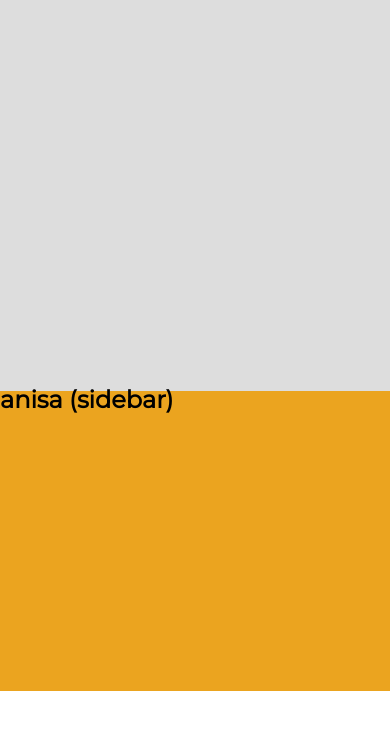
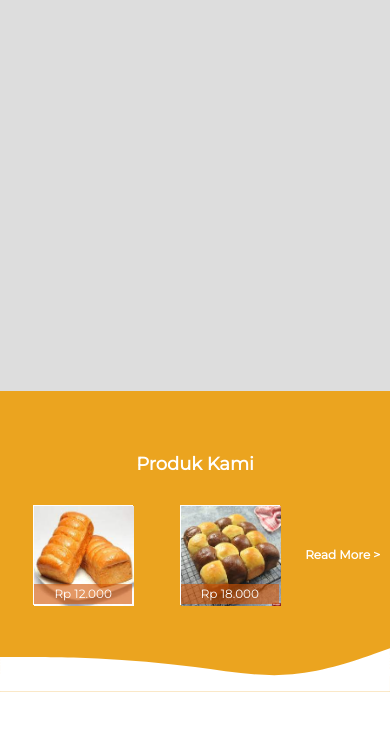
Before and after one commit to progatea04/progatea04, a plain HTML site: page index.html in a window 390 px wide. Shown: the part 109-844 px from the top of the page. Drawn offline with Linux system fonts and the light colour scheme.

Commit message:
menambahkan aside

```diff
--- a/css/style.css
+++ b/css/style.css
@@ -5,6 +5,7 @@
 body {
     font-family: 'Montserrat', sans-serif;
     line-height: 18px;
+    overflow-x: hidden;
 }
 
 
@@ -45,10 +46,69 @@ header {
 
 
 /* ============ anisa ============= */
-aside.sesuaikan {
-    height: 300px;
+.container-aside {
     background-color: #eba41f;
+    padding-top: 32px;
 }
+
+.container-aside h2 {
+    color: #fff;
+    padding: 32px;
+}
+
+.container-aside svg {
+    display: block;
+}
+
+.produk-aside {
+    margin-top: 12px;
+    width: 95%;
+    margin: auto;
+    display: flex;
+    align-items: center;
+}
+
+.produk-aside h1 {
+    text-align: center;
+    font-size: 18px;
+    color: #fff;
+    margin-left: 20px;
+}
+
+.produk-aside a {
+    color: #fff;
+    text-decoration: none;
+}
+
+.produk-aside a:hover {
+    color: #d35400;
+}
+
+.card-produk {
+    width: 250px;
+    height: 200px;
+    border: 1px solid white;
+    background-color: #fff;
+    margin-right: 8px;
+    position: relative;
+}
+
+.harga {
+    width: 100%;
+    height: 40px;
+    background-color: rgba(211, 84, 0, .6);
+    position: absolute;
+    bottom: 0;
+    display: flex;
+    justify-content: center;
+    align-items: center;
+}
+
+.harga p {
+    text-align: center;
+    color: #fff;
+}
+
 
 /* =========== anisa akhir =========== */
 
@@ -72,9 +132,7 @@ main {
 }
 
 .judul	{
-	margin-bottom: 3%;
 	color: #eba41f;
-	margin-bottom: 10px;
     padding: 32px;
 }
 
@@ -93,6 +151,7 @@ main {
 	display: flex;
 	flex-direction: row;
 	flex-wrap: wrap;
+    padding-top: -48px;
 }
 
 .promo .sub-promo	{
--- a/css/viewport.css
+++ b/css/viewport.css
@@ -5,6 +5,49 @@
 
 
 @media (max-width: 620px) {
+    .container-aside h2 {
+        font-size: 18px;
+        text-align: center;
+    }
+
+    .card-produk.tiga {
+        display: none;
+    }
+
+    .produk-aside h1 {
+        font-size: 12px;
+        margin-left: 2px;
+    }
+
+    .card-produk {
+        margin: auto;
+        width: 100px;
+        height: 100px;
+        border: 1px solid white;
+        background-color: #fff;
+        position: relative;
+    }
+
+    .pro {
+        width: 100px;
+        height: 100px;
+    }
+
+    .harga {
+        width: 100%;
+        height: 20px;
+        background-color: rgba(211, 84, 0, .6);
+        position: absolute;
+        bottom: 0;
+        display: flex;
+        justify-content: center;
+        align-items: center;
+    }
+
+    .harga p {
+        font-size: 12px;
+    }
+
     /* dwiyan */
     .container-info {
         width: 100%;
--- a/index.html
+++ b/index.html
@@ -24,9 +24,42 @@
 
 
     <!-- project anisa, sidebar-->
-    <aside class="sesuaikan">
-        <h1>anisa (sidebar)</h1>
-        <h2?</h2>
+    <aside>
+        <div class="container-aside">
+            <h2>Produk Kami</h2>
+            <div class="produk-aside">
+                <div class="card-produk satu">
+                    <img class="pro" src="images/anisa/download.jpg" alt="roti" width="250" height="200">
+                    <div class="harga">
+                        <a href="#">
+                            <p>Rp 12.000</p>
+                        </a>
+                    </div>
+                </div>
+
+                <div class="card-produk dua">
+                    <img class="pro" src="images/anisa/roti1.jpg" alt="roti" width="250" height="200">
+                    <div class="harga">
+                        <a href="#">
+                            <p>Rp 18.000</p>
+                        </a>
+                    </div>
+                </div>
+
+                <div class="card-produk tiga">
+                    <img class="pro" src="images/anisa/roti2.jpg" alt="roti" width="250" height="200">
+                    <a href="#">
+                        <p>Rp 42.000</p>
+                    </a>
+                </div>
+
+                <span>
+                    <h1>
+                       <a href="#">Read More ></a></h1>
+                </span>
+            </div>
+            <svg xmlns="http://www.w3.org/2000/svg" viewBox="0 0 1440 320"><path fill="#fff" fill-opacity="1" d="M0,192L60,192C120,192,240,192,360,197.3C480,203,600,213,720,229.3C840,245,960,267,1080,256C1200,245,1320,203,1380,181.3L1440,160L1440,320L1380,320C1320,320,1200,320,1080,320C960,320,840,320,720,320C600,320,480,320,360,320C240,320,120,320,60,320L0,320Z"></path></svg>
+        </div>
     </aside>
 
 
```
Also changed, not shown: images/anisa/download.jpg (added), images/anisa/roti1.jpg (added), images/anisa/roti2.jpg (added).
